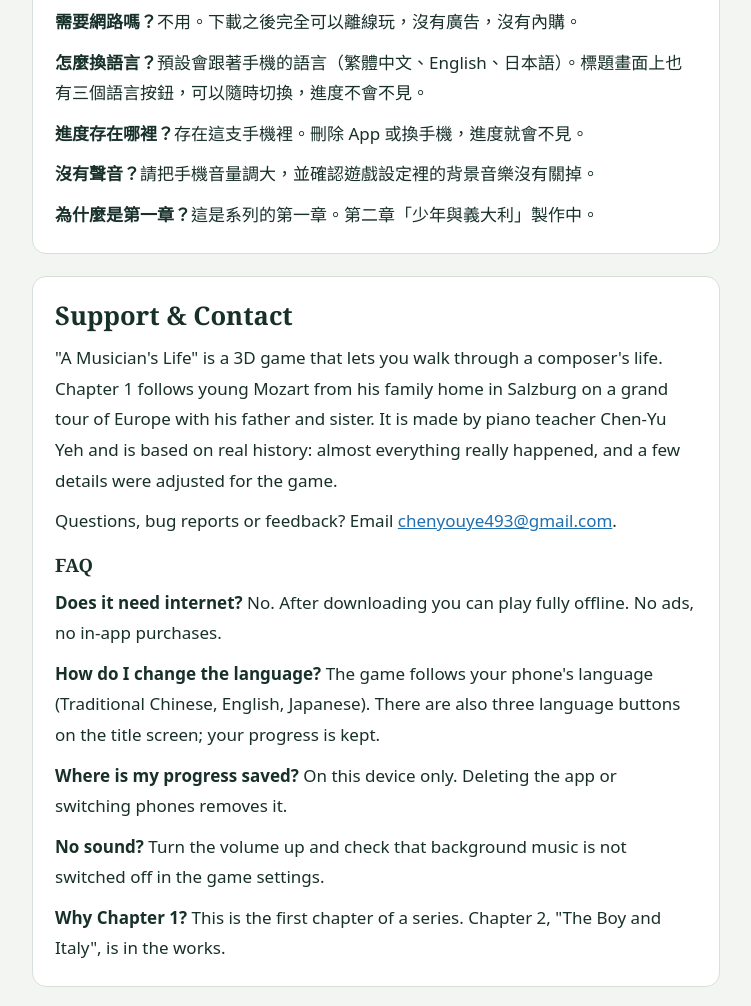
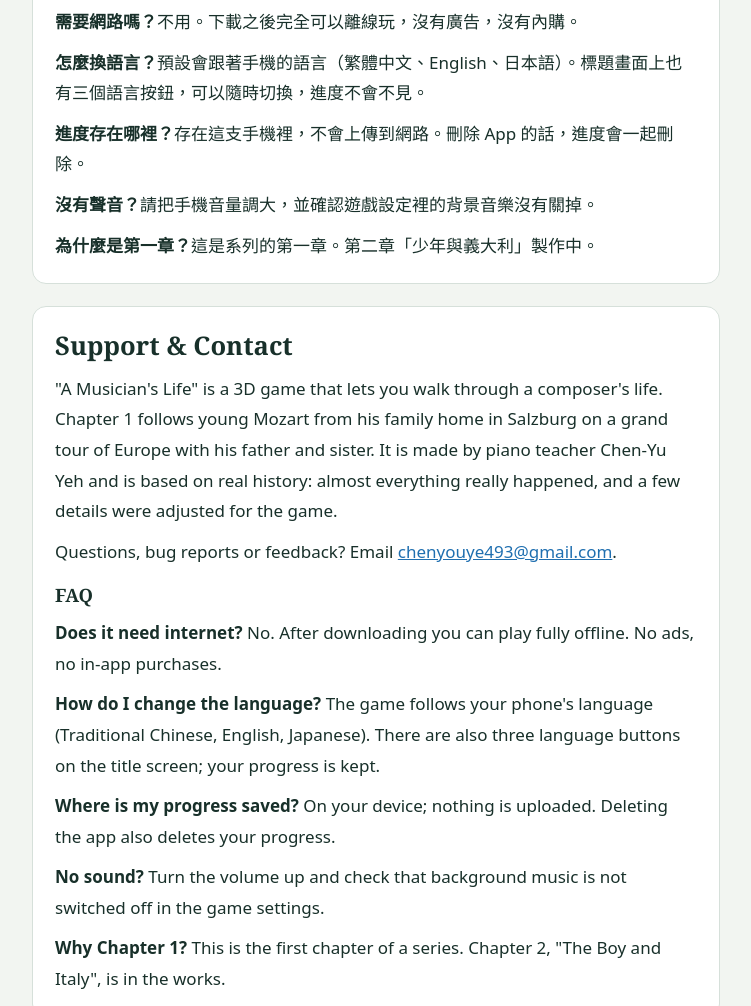
Before and after one commit to chenyuyeh92/chenyuyeh92.github.io, a plain HTML site: page musician-life/index.html in a window 1280 px wide. Shown: the part 453-1459 px from the top of the page, without its empty margins (264-1015 px from the left). Drawn offline with Linux system fonts and the light colour scheme.

Commit message:
莫札特支援頁：存檔說明改正

```diff
--- a/musician-life/index.html
+++ b/musician-life/index.html
@@ -29,7 +29,7 @@
     <h3>常見問題</h3>
     <p><b>需要網路嗎？</b>不用。下載之後完全可以離線玩，沒有廣告，沒有內購。</p>
     <p><b>怎麼換語言？</b>預設會跟著手機的語言（繁體中文、English、日本語）。標題畫面上也有三個語言按鈕，可以隨時切換，進度不會不見。</p>
-    <p><b>進度存在哪裡？</b>存在這支手機裡。刪除 App 或換手機，進度就會不見。</p>
+    <p><b>進度存在哪裡？</b>存在這支手機裡，不會上傳到網路。刪除 App 的話，進度會一起刪除。</p>
     <p><b>沒有聲音？</b>請把手機音量調大，並確認遊戲設定裡的背景音樂沒有關掉。</p>
     <p><b>為什麼是第一章？</b>這是系列的第一章。第二章「少年與義大利」製作中。</p>
   </section>
@@ -40,7 +40,7 @@
     <h3>FAQ</h3>
     <p><b>Does it need internet?</b> No. After downloading you can play fully offline. No ads, no in-app purchases.</p>
     <p><b>How do I change the language?</b> The game follows your phone's language (Traditional Chinese, English, Japanese). There are also three language buttons on the title screen; your progress is kept.</p>
-    <p><b>Where is my progress saved?</b> On this device only. Deleting the app or switching phones removes it.</p>
+    <p><b>Where is my progress saved?</b> On your device; nothing is uploaded. Deleting the app also deletes your progress.</p>
     <p><b>No sound?</b> Turn the volume up and check that background music is not switched off in the game settings.</p>
     <p><b>Why Chapter 1?</b> This is the first chapter of a series. Chapter 2, "The Boy and Italy", is in the works.</p>
   </section>
@@ -51,7 +51,7 @@
     <h3>よくある質問</h3>
     <p><b>インターネットは必要ですか？</b>いいえ。ダウンロードしたあとはオフラインで遊べます。広告もアプリ内課金もありません。</p>
     <p><b>言語の変えかたは？</b>スマートフォンの言語（繁体字中国語・英語・日本語）に自動で合わせます。タイトル画面の3つのボタンでいつでも切りかえられます（進みぐあいは消えません）。</p>
-    <p><b>データはどこに保存されますか？</b>この端末の中だけです。アプリを削除したり機種変更したりすると消えます。</p>
+    <p><b>データはどこに保存されますか？</b>この端末の中に保存され、インターネットには送られません。アプリを削除すると、進みぐあいもいっしょに消えます。</p>
     <p><b>音が出ません。</b>端末の音量を上げて、ゲームの設定でBGMがオフになっていないか確認してください。</p>
     <p><b>なぜ第1章なのですか？</b>これはシリーズの第1章です。第2章「少年とイタリア」を制作中です。</p>
   </section>
```
